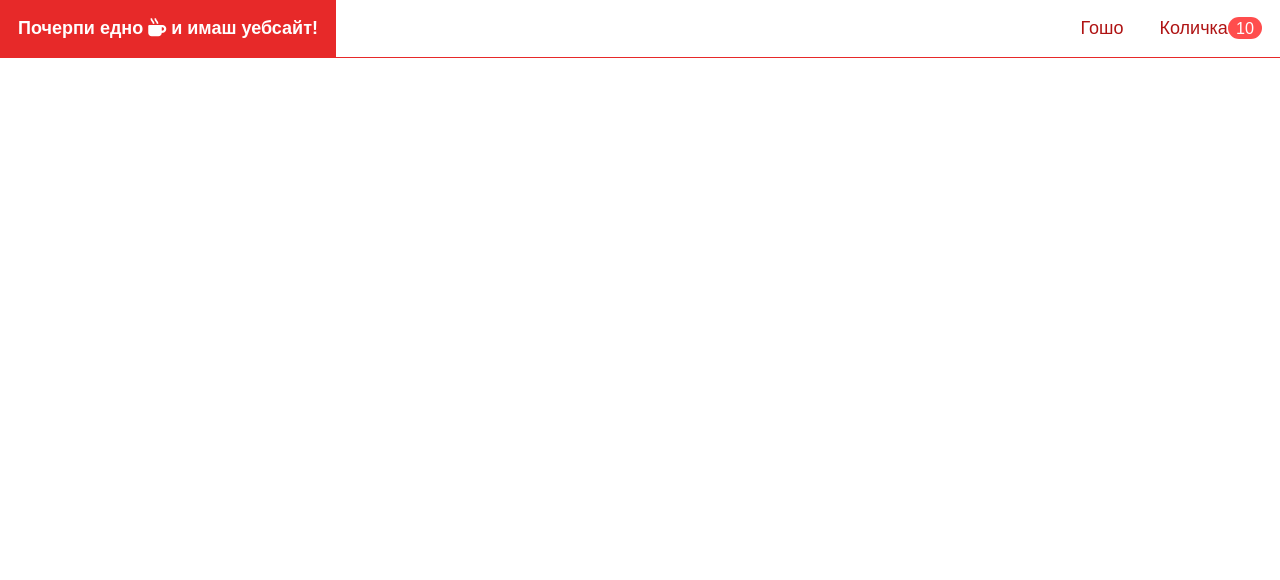
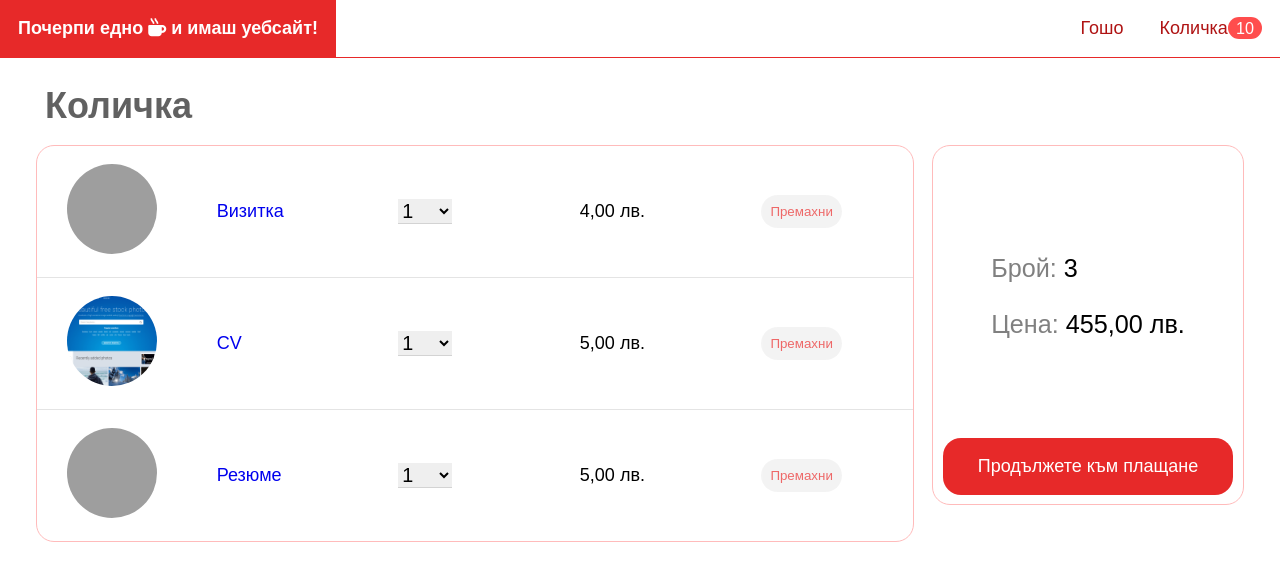
Before and after one commit to NinaNikolova/sitemine-react, a React (Create React App) app in the folder frontend/: page /cart in a window 1280 px wide. Shown: the top 580 px of the page. Built offline with nearby package versions, Linux system fonts and the light colour scheme; grey boxes are pictures that could not be loaded.

Commit message:
added cart page and useCart hook

```diff
--- a/frontend/src/AppRoutes.js
+++ b/frontend/src/AppRoutes.js
@@ -2,6 +2,7 @@ import React from 'react';
 import { Route, Routes } from 'react-router-dom';
 import HomePage from './pages/Home/HomePage';
 import SitePage from './pages/Site/SitePage';
+import CartPage from './pages/Cart/CartPage';
 
 export default function AppRoutes() {
     return (
@@ -10,6 +11,7 @@ export default function AppRoutes() {
             <Route path="/search/:searchTerm" element={<HomePage />} />
             <Route path="/tag/:tag" element={<HomePage />} />
             <Route path="/site/:id" element={<SitePage />} />
+            <Route path="/cart" element={<CartPage />} />
         </Routes>
     );
 }
--- /dev/null
+++ b/frontend/src/components/Title/Title.js
@@ -0,0 +1,7 @@
+import React from 'react';
+
+export default function Title({ title, fontSize, margin }) {
+    return (
+        <h1 style={{ fontSize, margin, color: '#616161' }}>{title}</h1>
+    );
+}
--- /dev/null
+++ b/frontend/src/hooks/useCart.js
@@ -0,0 +1,44 @@
+import React, { createContext, useContext, useEffect, useState } from 'react';
+import { sample_sites } from '../data';
+
+const CartContext = createContext(null);
+
+export default function CartProvider({ children }) {
+    const [cartItems, setCartItems] = useState(sample_sites.slice(1, 4).map(site => ({ site, quantity: 1, price: site.price })));
+    const [totalPrice, setTotalPrice] = useState(40);
+    const [totalCount, setTotalCount] = useState(3);
+    useEffect(() => {
+        const totalPrice = sum(cartItems.map(item => item.price));
+        const totalCount = sum(cartItems.map(item => item.quantity));
+        setTotalPrice(totalPrice);
+        setTotalCount(totalCount);
+    }, [cartItems]);
+
+    const sum = items => {
+        return items.reduce((prevValue, curValue) => prevValue + curValue, 0);
+    };
+
+    const removeFromCart = siteId => {
+        const filteredCartItems = cartItems.filter(item => item.site.id !== siteId);
+        setCartItems(filteredCartItems);
+    };
+    const changeQuantity = (cartItem, newQuantity) => {
+        const { site } = cartItem;
+        const changedCartItem = {
+            ...cartItem,
+            quantity: newQuantity,
+            price: site.price * newQuantity
+        };
+        setCartItems(
+            cartItems.map(item => item.site.id === site.id ? changedCartItem : item)
+        );
+    };
+
+    return (
+        <CartContext.Provider value={{ cart: { items: cartItems, totalPrice, totalCount }, removeFromCart, changeQuantity }}>
+            {children}
+        </CartContext.Provider>
+    );
+}
+
+export const useCart = () => useContext(CartContext);
--- a/frontend/src/index.js
+++ b/frontend/src/index.js
@@ -4,12 +4,16 @@ import './index.css';
 import App from './App';
 import reportWebVitals from './reportWebVitals';
 import { BrowserRouter } from 'react-router-dom';
+import CartProvider from './hooks/useCart';
 
 const root = ReactDOM.createRoot(document.getElementById('root'));
 root.render(
   <React.StrictMode>
     <BrowserRouter>
-      <App />
+      <CartProvider>
+        <App />
+      </CartProvider>
+
     </BrowserRouter>
   </React.StrictMode>
 );
--- /dev/null
+++ b/frontend/src/pages/Cart/CartPage.js
@@ -0,0 +1,58 @@
+import React from 'react';
+import classes from './cartPage.module.css';
+import { useCart } from '../../hooks/useCart';
+import Title from '../../components/Title/Title';
+import { Link } from 'react-router-dom';
+import Price from '../../components/Price/Price';
+
+export default function CartPage() {
+    const { cart, removeFromCart, changeQuantity } = useCart();
+    return (
+        <>
+            <Title title="Количка" margin="1.5rem 0 0 2.5rem" />
+            {cart && cart.items.length > 0 &&
+                <div className={classes.container}>
+                    <ul className={classes.list}>
+                        {cart.items.map(item => <li key={item.site.id}>
+                            <div>
+                                <img src={`/sites/${item.site.imageUrl}`} alt={item.site.name} />
+                            </div>
+                            <div>
+                                <Link to={`/site/${item.site.id}`}>{item.site.name}</Link>
+                            </div>
+                            <div>
+                                <select value={item.quantity} onChange={e => changeQuantity(item, Number(e.target.value))} >
+                                    <option>1</option>
+                                    <option>2</option>
+                                    <option>3</option>
+                                    <option>4</option>
+                                    <option>5</option>
+                                    <option>6</option>
+                                    <option>7</option>
+                                    <option>8</option>
+                                    <option>9</option>
+                                    <option>10</option>
+                                </select>
+                            </div>
+                            <div>
+                                <Price price={item.price} />
+                            </div>
+                            <div>
+                                <button className={classes.remove_button} onClick={() => removeFromCart(item.site.id)}>Премахни</button>
+                            </div>
+                        </li>)}
+                    </ul>
+                    <div className={classes.checkout}>
+                        <div>
+                            <div className={classes.foods_count}>{cart.totalCount}</div>
+                            <div className={classes.total_price}>
+                                <Price price={cart.totalPrice} />
+                            </div>
+                        </div>
+                        <Link to="/checkout">Продължете към плащане</Link>
+                    </div>
+                </div>
+            }
+        </>
+    );
+}
--- /dev/null
+++ b/frontend/src/pages/Cart/cartPage.module.css
@@ -0,0 +1,122 @@
+.container {
+    display: flex;
+    flex-wrap: wrap;
+    align-items: flex-start;
+    margin: 1.5rem;
+    margin-top: 0.5rem;
+  }
+
+  .list {
+    display: flex;
+    flex-direction: column;
+    flex: 3 0;
+    justify-content: space-evenly;
+    border: 1px solid #ffbbbb;
+    border-radius: 1rem;
+    list-style-type: none;
+    margin: 0.5rem;
+    padding: 0;
+  }
+
+  .list li {
+    display: flex;
+    justify-content: space-around;
+    align-items: center;
+    flex-wrap: wrap;
+    border-bottom: 1px solid #e4e4e4;
+  }
+
+  .list li:last-child {
+    border: none;
+  }
+
+  .list li img {
+    width: 5rem;
+    height: 5rem;
+    border-radius: 100rem;
+    object-fit: cover;
+  }
+
+  .list li div {
+    padding: 1rem;
+  }
+
+  .list li div:not(:first-child) {
+    flex-basis: 18%;
+  }
+
+  .list li select {
+    width: 3rem;
+    outline: none;
+    border: none;
+    border-bottom: 1px solid lightgrey;
+    font-size: 1.1rem;
+    font-weight: 100;
+  }
+
+  .list .remove_button {
+    border-radius: 1rem;
+    border: none;
+    padding: 0.5rem;
+    color: #e72929;
+    opacity: 0.7;
+    outline: none;
+  }
+
+  .list .remove_button:hover {
+    opacity: 1;
+    cursor: pointer;
+  }
+
+  .checkout {
+    display: flex;
+    flex-direction: column;
+    justify-content: space-between;
+    align-items: center;
+    flex: 1 3;
+    height: 20rem;
+    border: 1px solid #ffbbbb;
+    border-radius: 1rem;
+    padding: 0.5rem;
+    margin: 0.5rem;
+  }
+
+  .checkout > div {
+    font-size: 1.4rem;
+    margin: 1rem;
+    flex: 3;
+    display: flex;
+    flex-direction: column;
+    justify-content: center;
+    align-items: flex-start;
+  }
+
+  .checkout .foods_count {
+    margin-bottom: 1.5rem;
+  }
+
+  .checkout .foods_count::before {
+    content: 'Брой: ';
+    color: grey;
+  }
+
+  .checkout .total_price::before {
+    content: 'Цена: ';
+    color: grey;
+  }
+
+  .checkout a {
+    padding: 1rem;
+    color: white;
+    background: #e72929;
+    display: block;
+    width: 99%;
+    border-radius: 1rem;
+    text-align: center;
+    justify-self: center;
+  }
+
+  .checkout a:hover {
+    opacity: 0.8;
+    cursor: pointer;
+  }
```
Also changed, not shown: frontend/src/components/Title/title.module.css (added).
